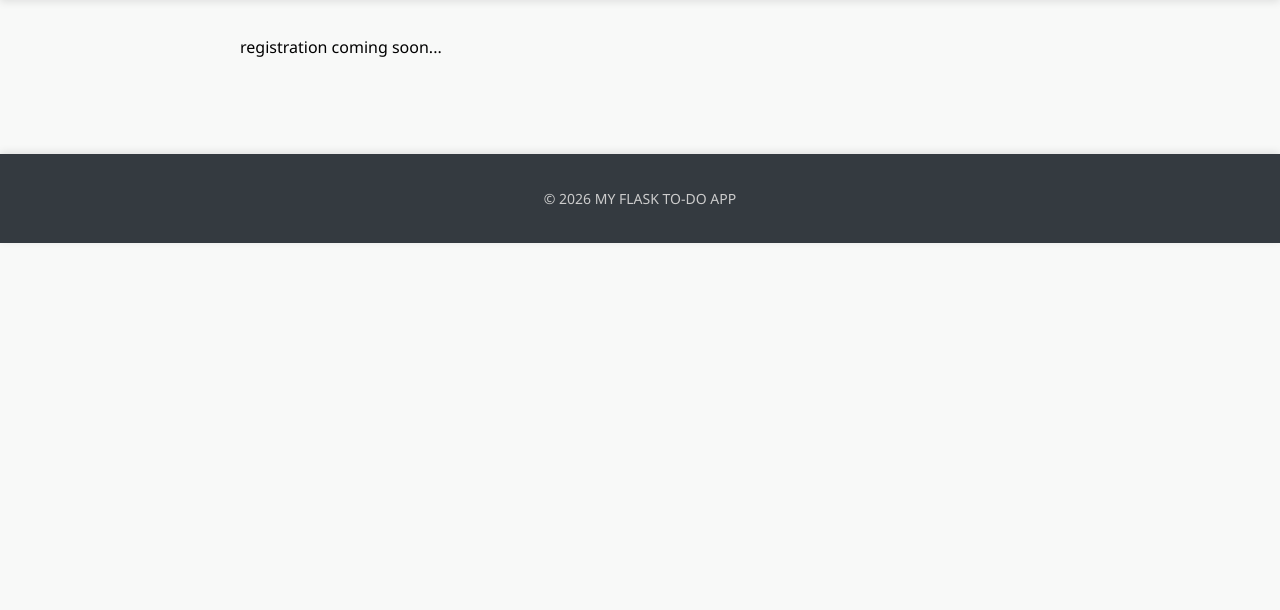
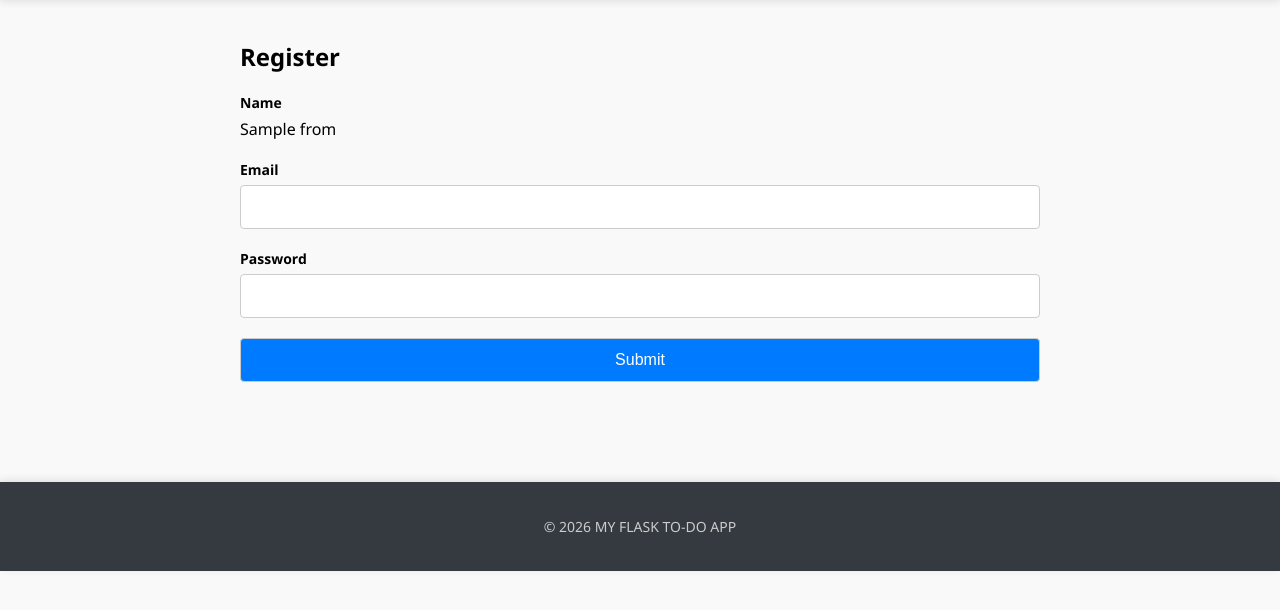
Before and after one commit to Arpana36/TODO_APP, a Flask app: template app/templates/register.html in a window 1280 px wide. Shown: the part 155-765 px from the top of the page. Run offline with Flask 3, Linux system fonts and the light colour scheme; the template is opened without the code that fills it: most values are stand-ins (such as "Sample title", 1, 10 or a date in 2020); form fields are guessed from the names that the template uses.

Commit message:
Update README.md and fix register form, auth route, and styles

```diff
--- a/app/static/css/style.css
+++ b/app/static/css/style.css
@@ -90,16 +90,16 @@ footer p{
 
 .form-group label{
     display: block;
-    font-weight: bolder;
-    font-size: 12px;
+    font-weight: bold;
+    font-size: 14px;
     margin-bottom: 6px;
-    width: 100%;
+
 
 }
 
 .form-group input{
     display: block;
-    font-weight: bold;
+    font-weight:500;
     width: 100%;
     padding: 12px;
     font-size: 16px;
--- a/app/templates/register.html
+++ b/app/templates/register.html
@@ -1,5 +1,36 @@
 {% extends "base.html" %}
 
 {% block content %}
-<p>registration coming soon...</p>
+<div class="register-container">
+    <h2>Register</h2>
+    <form method="post">
+        {{ form.hidden_tag() }}
+        <div class="form-group">
+            {{ form.name.label }}
+            {{ from.name(class="from-control") }}
+            {% for error in form.name.error %}
+            <span class="error">{{ error }}</span>
+            {% endfor %}
+        </div>
+        <div class="form-group">
+            {{ form.email.label }}
+            {{ form.email(class="form-control") }}
+            {% for error in form.email.errors %}
+                <span class="error">{{ error }}</span>
+            {% endfor %}
+        </div>
+
+        <div class="form-group">
+            {{ form.password.label }}
+            {{ form.password(class="form-control") }}
+            {% for error in form.password.errors %}
+                <span class="error">{{ error }}</span>
+            {% endfor %}
+        </div>
+
+        <div class="form-group">
+            {{ form.submit(class="btn btn-primary") }}
+        </div>
+    </form>
+</div>
 {% endblock %}
```
Also changed, not shown: forms.py (added, +9 -0 lines), README.md, app/routes/auth.py (line endings or trailing spaces).
